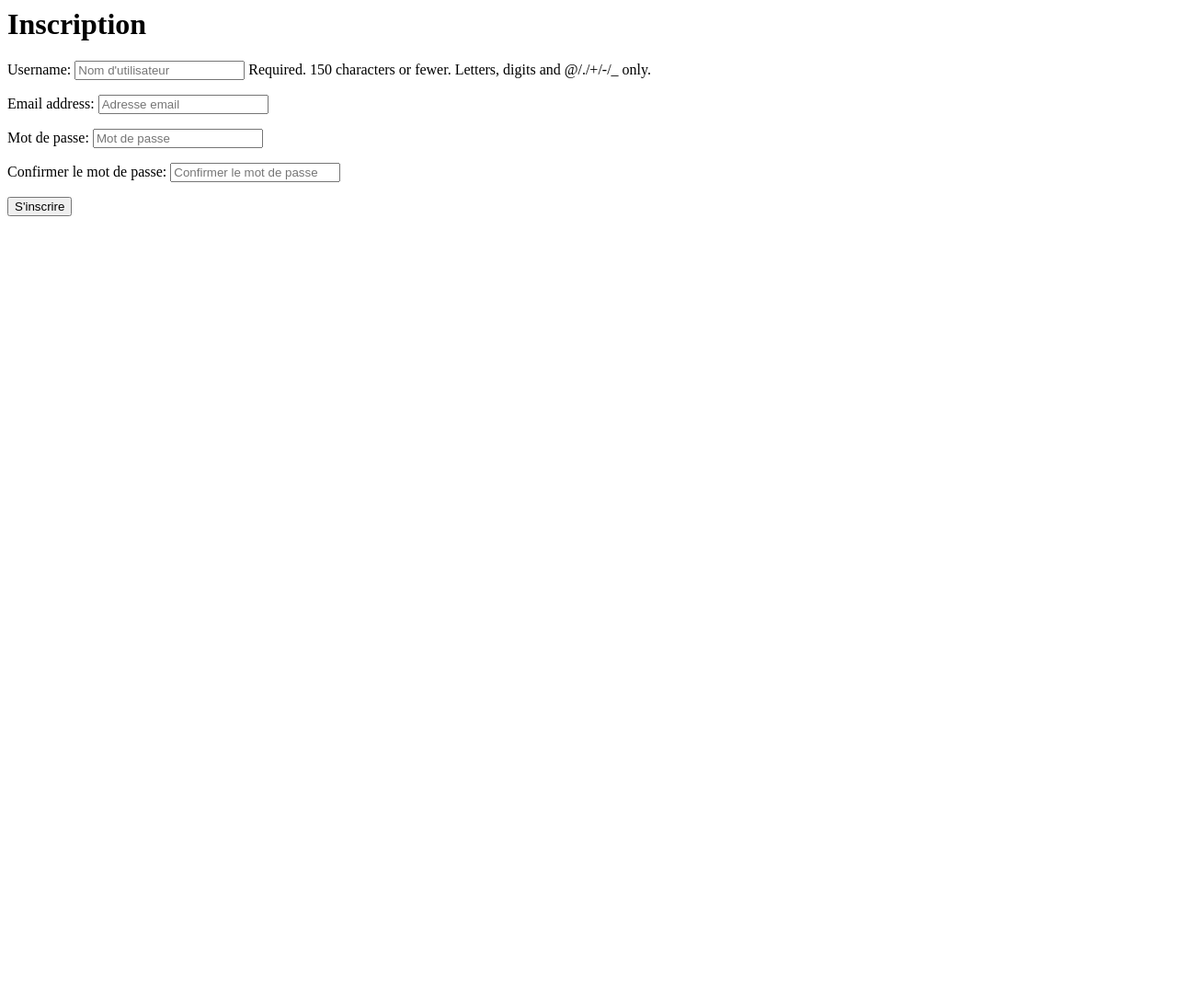
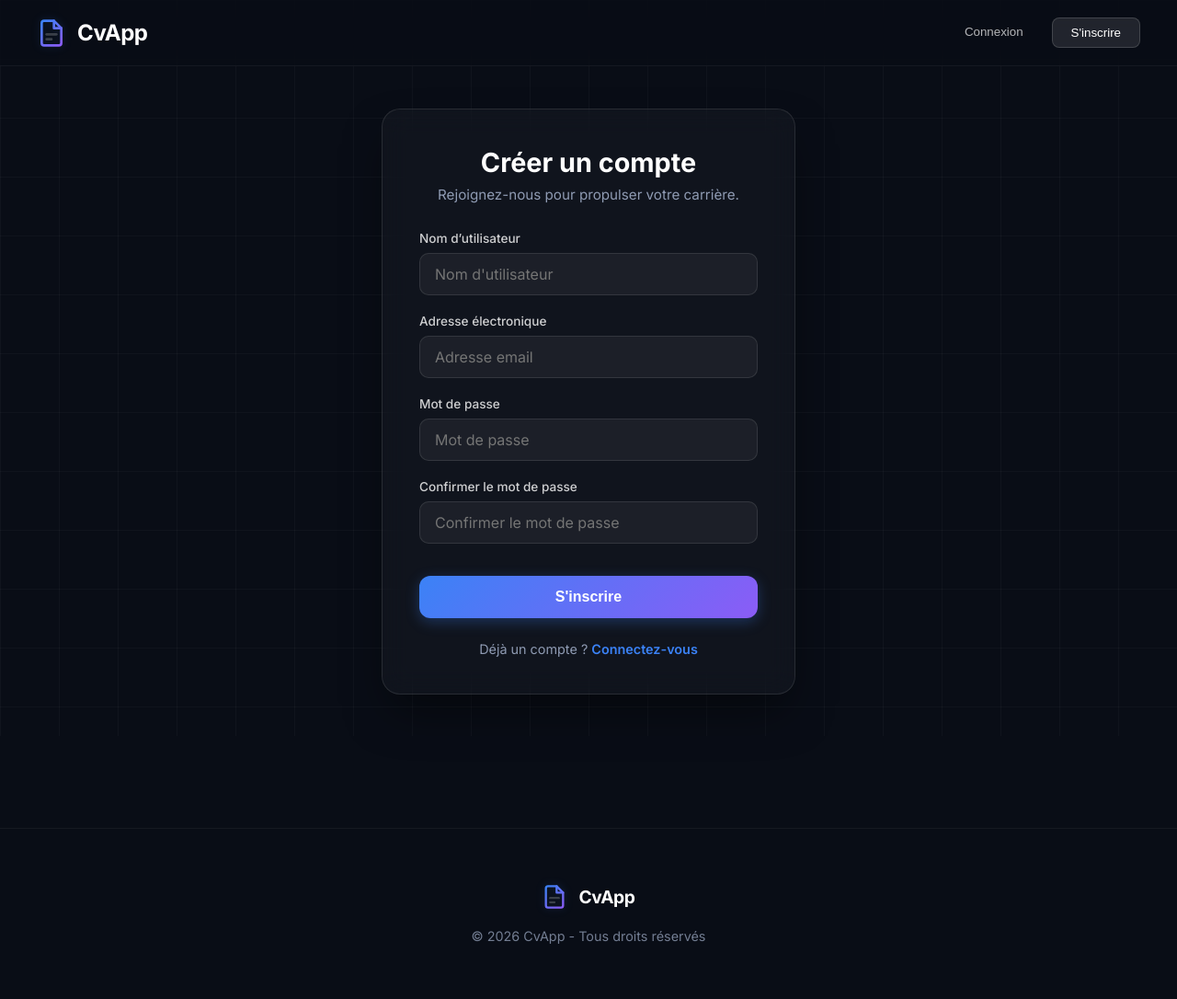
Before and after one commit to terrobyte-mg/CvApp, a Django app: page /comptes/register/ in a window 1280 px wide. Shown: the whole page at 92% size. Before the commit the page ends 235 px from the top, so only its background shows below. Run offline with Django 5.2, Linux system fonts and the light colour scheme; some libraries are stand-ins or nearby versions.

Commit message:
page d'inscription fait

```diff
--- a/comptes/templates/comptes/register.html
+++ b/comptes/templates/comptes/register.html
@@ -1,13 +1,56 @@
-<h1>Inscription</h1>
+{% extends "base.html" %}
+{% load static %}
 
-<form method="POST">
+{% block title %}Inscription - CvApp{% endblock %}
 
-    {% csrf_token %}
+{% block extra_head %}
+    <link rel="stylesheet" href="{% static 'css/auth.css' %}">
+{% endblock %}
 
-    {{ form.as_p }}
+{% block content %}
+<div class="auth-wrapper">
+    <!-- On réutilise les orbes pour l'ambiance lumineuse -->
+    <div class="glow-orb orb-purple"></div>
+    <div class="glow-orb orb-blue"></div>
 
-    <button type="submit">
-        S'inscrire
-    </button>
+    <div class="auth-card">
+        <div class="auth-header">
+            <h2>Créer un compte</h2>
+            <p>Rejoignez-nous pour propulser votre carrière.</p>
+        </div>
 
-</form>
+        <form method="post" class="auth-form" novalidate>
+            {% csrf_token %}
+
+            {% for field in form %}
+                <div class="form-group">
+                    <label for="{{ field.id_for_label }}">{{ field.label }}</label>
+                    {{ field }}
+                    {% if field.errors %}
+                        <div class="field-errors">
+                            {% for error in field.errors %}
+                                <span class="error-text">{{ error }}</span>
+                            {% endfor %}
+                        </div>
+                    {% endif %}
+                </div>
+            {% endfor %}
+
+            <!-- Affichage des erreurs globales (ex: mots de passe non identiques) -->
+            {% if form.non_field_errors %}
+                <div class="form-errors">
+                    {% for error in form.non_field_errors %}
+                        <p class="error-text">{{ error }}</p>
+                    {% endfor %}
+                </div>
+            {% endif %}
+
+            <button type="submit" class="btn-primary full-width">S'inscrire</button>
+        </form>
+
+        <div class="auth-footer">
+            <p>Déjà un compte ? <a href="#">Connectez-vous</a></p>
+        </div>
+    </div>
+</div>
+{% endblock %}
--- a/config/settings.py
+++ b/config/settings.py
@@ -114,7 +114,7 @@ AUTH_PASSWORD_VALIDATORS = [
 # Internationalization
 # https://docs.djangoproject.com/en/6.0/topics/i18n/
 
-LANGUAGE_CODE = 'en-us'
+LANGUAGE_CODE = 'fr-fr'
 
 TIME_ZONE = 'UTC'
 
--- /dev/null
+++ b/static/css/auth.css
@@ -0,0 +1,157 @@
+.auth-wrapper {
+    min-height: calc(100vh - 72px); /* Hauteur moins le nav */
+    display: flex;
+    align-items: center;
+    justify-content: center;
+    position: relative;
+    padding: 40px 20px;
+    margin-top: 72px;
+}
+
+.auth-card {
+    background: rgba(255, 255, 255, 0.03);
+    backdrop-filter: blur(15px);
+    -webkit-backdrop-filter: blur(15px);
+    border: 1px solid rgba(255, 255, 255, 0.1);
+    border-radius: 20px;
+    padding: 40px;
+    width: 100%;
+    max-width: 450px;
+    z-index: 10;
+    box-shadow: 0 25px 50px -12px rgba(0, 0, 0, 0.5);
+}
+
+.auth-header {
+    text-align: center;
+    margin-bottom: 30px;
+}
+
+.auth-header h2 {
+    font-size: 1.8rem;
+    margin-bottom: 8px;
+    font-weight: 700;
+}
+
+.auth-header p {
+    color: #8f9bb3;
+    font-size: 0.95rem;
+}
+
+.form-group {
+    margin-bottom: 20px;
+}
+
+.form-group label {
+    display: block;
+    margin-bottom: 8px;
+    font-size: 0.85rem;
+    font-weight: 500;
+    color: rgba(255, 255, 255, 0.8);
+}
+
+/* Style des inputs générés par Django */
+.auth-form input {
+    width: 100%;
+    background: rgba(255, 255, 255, 0.05);
+    border: 1px solid rgba(255, 255, 255, 0.1);
+    border-radius: 10px;
+    padding: 12px 16px;
+    color: white;
+    font-family: inherit;
+    font-size: 1rem;
+    transition: all 0.2s;
+}
+
+.auth-form input:focus {
+    outline: none;
+    border-color: #3b82f6;
+    background: rgba(255, 255, 255, 0.08);
+    box-shadow: 0 0 0 4px rgba(59, 130, 246, 0.1);
+}
+
+.btn-primary.full-width {
+    width: 100%;
+    margin-top: 10px;
+}
+
+.field-errors, .form-errors {
+    margin-top: 6px;
+}
+
+.error-text {
+    color: #ff4d4d;
+    font-size: 0.8rem;
+    display: block;
+}
+
+.auth-footer {
+    margin-top: 25px;
+    text-align: center;
+    font-size: 0.9rem;
+    color: #8f9bb3;
+}
+
+.auth-footer a {
+    color: #3b82f6;
+    text-decoration: none;
+    font-weight: 600;
+}
+
+.auth-footer a:hover {
+    text-decoration: underline;
+}
+
+/* Bouton d'inscription stylé */
+.auth-form .btn-primary {
+    width: 100%;
+    margin-top: 15px;
+    padding: 14px;
+    border-radius: 12px;
+    font-weight: 700;
+    font-size: 1rem;
+    cursor: pointer;
+    border: none;
+    position: relative;
+    overflow: hidden;
+
+    /* On utilise votre dégradé bleu/violet */
+    background: linear-gradient(135deg, #3b82f6 0%, #8b5cf6 100%);
+    color: white;
+
+    transition: all 0.3s cubic-bezier(0.23, 1, 0.32, 1);
+    box-shadow: 0 4px 15px rgba(59, 130, 246, 0.3);
+}
+
+/* Effet de brillance au survol */
+.auth-form .btn-primary:hover {
+    transform: translateY(-2px);
+    box-shadow: 0 8px 25px rgba(59, 130, 246, 0.5);
+    filter: brightness(1.1);
+}
+
+/* Petit reflet de lumière qui traverse le bouton */
+.auth-form .btn-primary::before {
+    content: "";
+    position: absolute;
+    top: 0;
+    left: -100%;
+    width: 100%;
+    height: 100%;
+    background: linear-gradient(
+        90deg,
+        transparent,
+        rgba(255, 255, 255, 0.2),
+        transparent
+    );
+    transition: 0.5s;
+}
+
+.auth-form .btn-primary:hover::before {
+    left: 100%;
+}
+
+/* Effet au clic */
+.auth-form .btn-primary:active {
+    transform: translateY(0);
+    box-shadow: 0 4px 10px rgba(59, 130, 246, 0.3);
+}
--- a/templates/base.html
+++ b/templates/base.html
@@ -27,7 +27,7 @@
       {% include 'logo.html' %}
     </a>
     <div class="button">
-      <button id="connexion"><a href="{% url 'register' %}">Connexion</a></button>
+      <a href="{% url 'register' %}"><button type="button" id="connexion">Connexion</button></a>
       <button id="inscrire">S'inscrire</button>
     </div>
   </nav>
```
